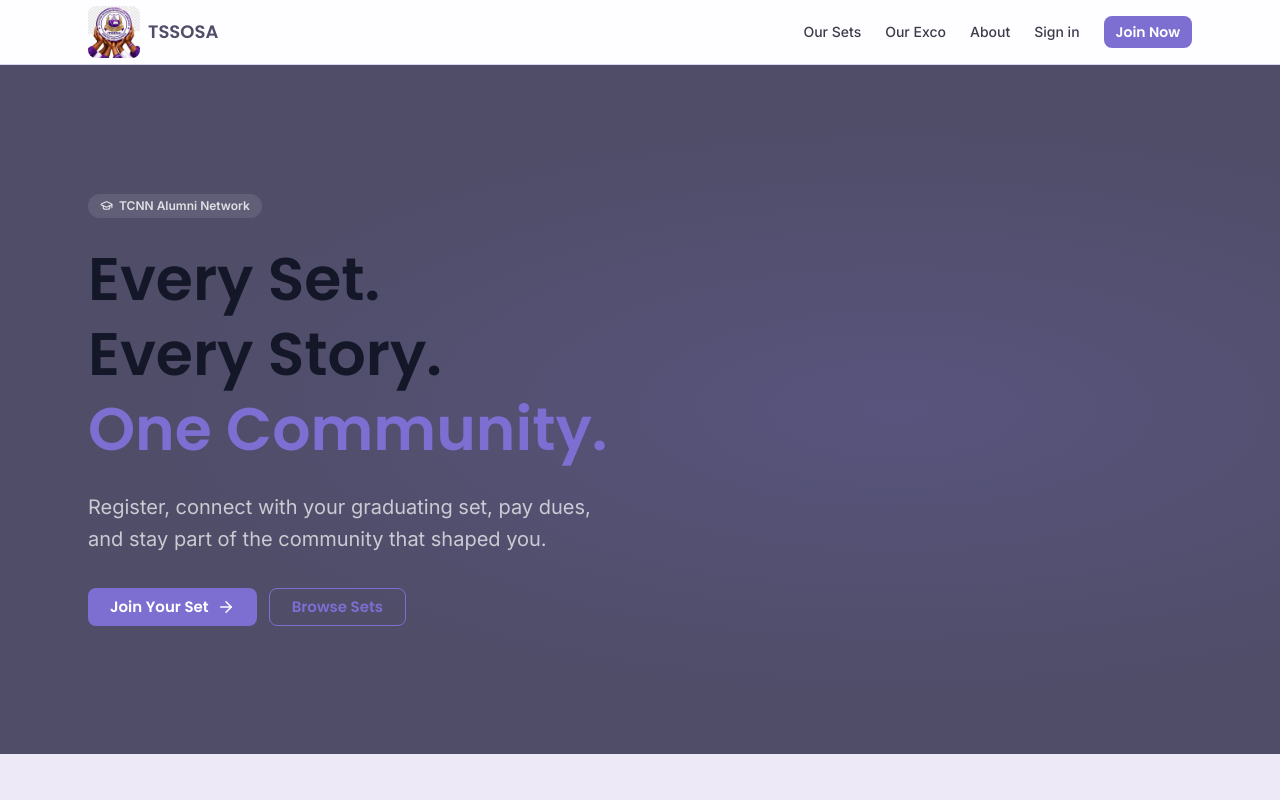
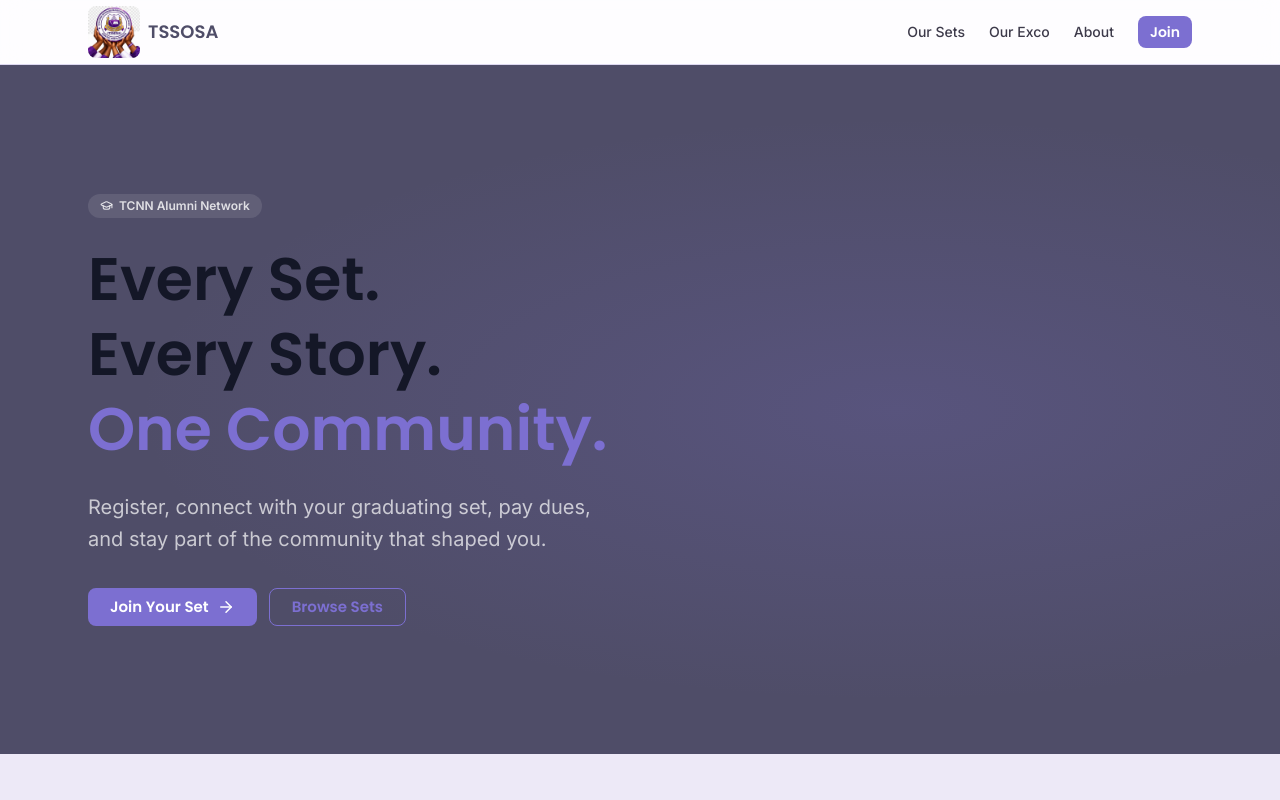
Before and after one commit to echopofi/TOSSA-Webpage, a Next.js app in the folder frontend/: page / in a window 1280 px wide. Shown: the top 800 px of the page. Built offline with nearby package versions, Linux system fonts and the light colour scheme.

Commit message:
ui(nav): drop 'Sign in' link, rename 'Join Now' -> 'Join' (public variant only)
Public navbar (desktop + mobile drawer) now shows a single 'Join' button;
removes the standalone 'Sign in' link. Authenticated variant unchanged.

```diff
--- a/frontend/components/layout/Navbar.tsx
+++ b/frontend/components/layout/Navbar.tsx
@@ -56,11 +56,8 @@ export default function Navbar({ variant = "public", userName }: NavbarProps) {
           </Link>
           {variant === "public" ? (
             <>
-              <Link href="/login" className="hover:text-[var(--primary)] transition-colors">
-                Sign in
-              </Link>
               <Button as="button" size="sm">
-                <Link href="/register">Join Now</Link>
+                <Link href="/register">Join</Link>
               </Button>
             </>
           ) : (
@@ -99,11 +96,8 @@ export default function Navbar({ variant = "public", userName }: NavbarProps) {
           </Link>
           {variant === "public" ? (
             <>
-              <Link href="/login" className="py-2 hover:text-[var(--primary)]" onClick={() => setOpen(false)}>
-                Sign in
-              </Link>
               <Link href="/register" onClick={() => setOpen(false)}>
-                <Button fullWidth>Join Now</Button>
+                <Button fullWidth>Join</Button>
               </Link>
             </>
           ) : (
```
